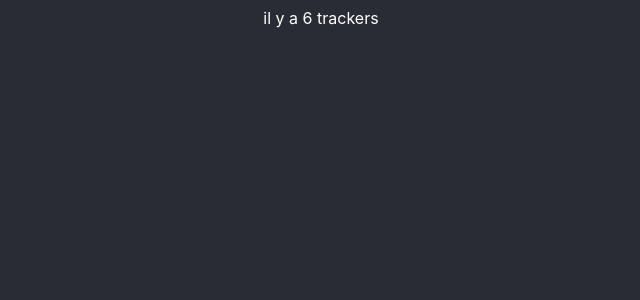
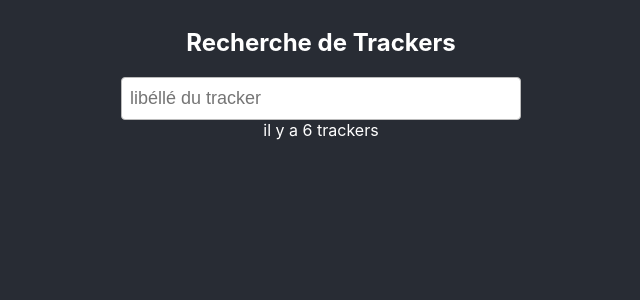
Before and after one commit to MikeCodeur/react-tracker-app, a React (Create React App) app: page / in a window 1280 px wide. Shown: the top 300 px of the page, without its empty margins (319-959 px from the left). Built offline with nearby package versions, Linux system fonts and the light colour scheme.

Commit message:
exercises/02-filtrer-tracker

```diff
--- a/src/App.css
+++ b/src/App.css
@@ -37,3 +37,12 @@
     transform: rotate(360deg);
   }
 }
+
+.component-search-input input {
+  border-radius: 4px;
+  border: 1px solid #bbb;
+  box-sizing: border-box;
+  font-size: 18px;
+  padding: 10px 8px;
+  width: 400px;
+}
--- /dev/null
+++ b/src/components/FilterTrackers.final.js
@@ -0,0 +1,21 @@
+import * as React from 'react'
+
+const FilterTrackers = ({onTextChange}) => {
+  const handleChange = e => {
+    onTextChange(e.target.value)
+  }
+  return (
+    <div className="component-search-input">
+      <h2>Recherche de Trackers</h2>
+      <div>
+        <input
+          type="text"
+          placeholder="libéllé du tracker"
+          onChange={handleChange}
+        ></input>
+      </div>
+    </div>
+  )
+}
+
+export {FilterTrackers}
--- /dev/null
+++ b/src/components/FilterTrackers.js
@@ -0,0 +1,6 @@
+export * from './FilterTrackers.final'
+
+//export * from './FilterTrackers.exercise'
+
+// 🚀 Utilisation de aaa
+//export * from './FilterTrackers.bonus-1'
--- a/src/components/TrackersApp.final.js
+++ b/src/components/TrackersApp.final.js
@@ -1,15 +1,27 @@
 /* eslint-disable no-unused-vars */
 import * as React from 'react'
+import {FilterTrackers} from './FilterTrackers'
 
 import db from '../data'
 
+function TrackersApp() {
+  const [allTrackers, setAllTrackers] = React.useState(db)
+  const [filterText, setFilterText] = React.useState('')
+  const [selectedTracker, setSelectedTracker] = React.useState({})
 
+  const handleTextChange = text => {
+    setFilterText(text)
+    const filteredTracker = db.filter(
+      track => track.name.toLowerCase().indexOf(text) === -1,
+    )
+    setAllTrackers(filteredTracker)
+  }
 
-function TrackersApp() {
-  const [allTrackers, setAllTrackers] = React.useState(db);
-  const [filterText, setFilterText] = React.useState("");
-  const [selectedTracker, setSelectedTracker] = React.useState({});
-
-  return <div>il y a {allTrackers.length} trackers</div>
+  return (
+    <div>
+      <FilterTrackers onTextChange={handleTextChange} />
+      il y a {allTrackers.length} trackers
+    </div>
+  )
 }
 export {TrackersApp}
```
Also changed, not shown: src/components/FilterTrackers.exercise.js (added, +20 -0 lines), src/components/TrackersApp.bonus-1.js (deleted, +0 -19 lines), src/components/TrackersApp.exercise.js (+22 -8 lines), 1 other file (tests, documents, lock files or other folders).
